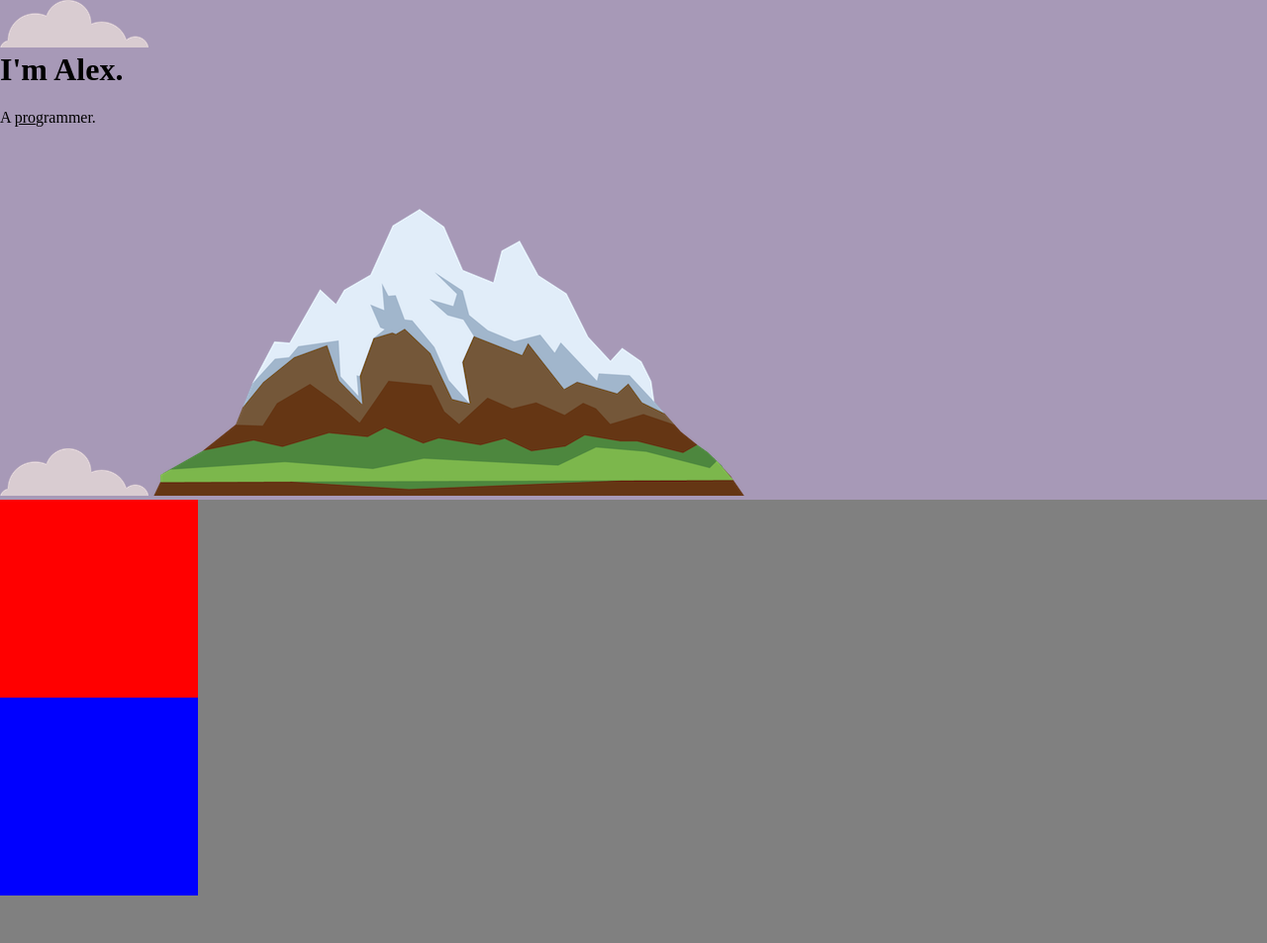
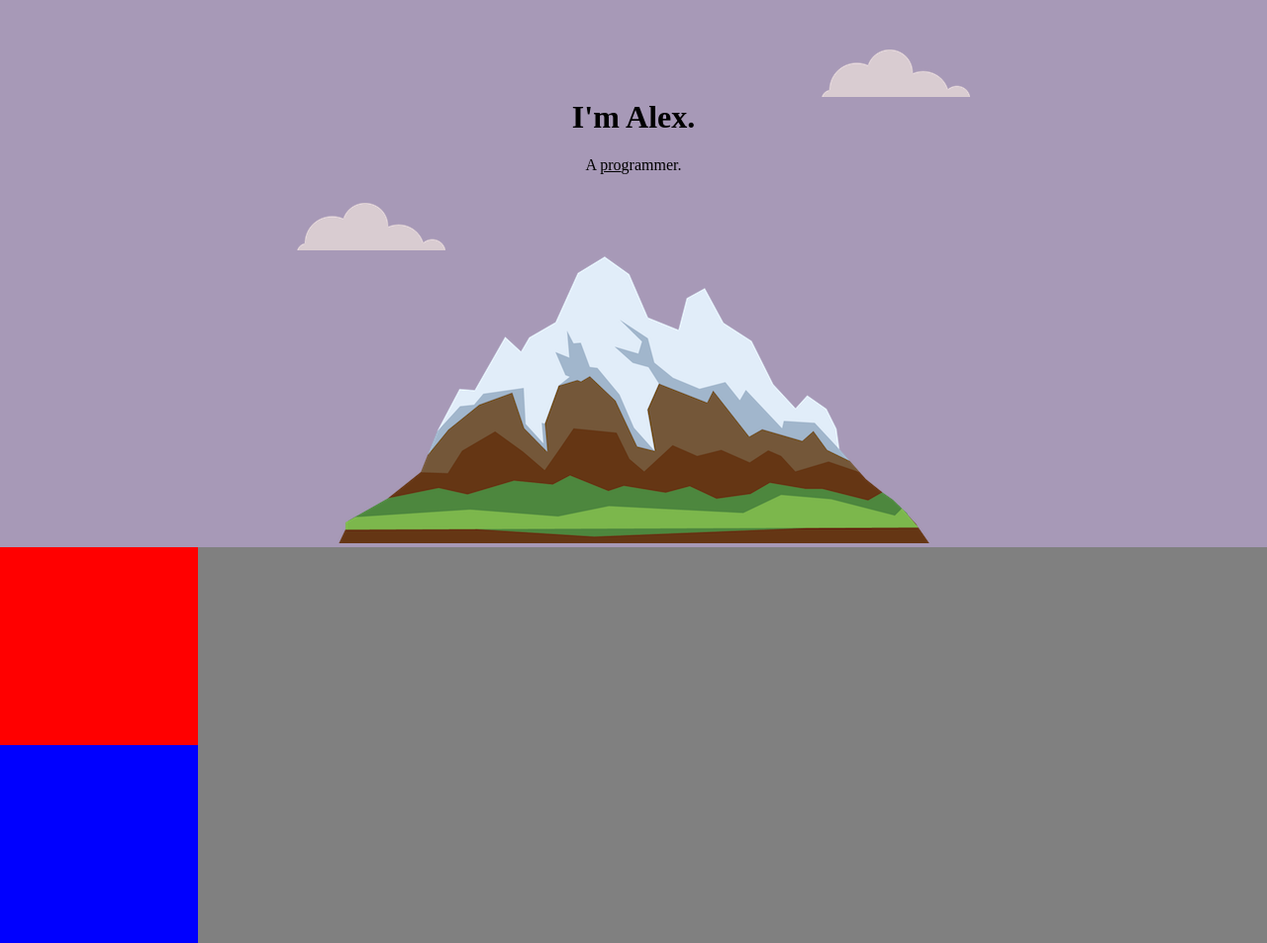
Before and after one commit to asbourlotos/tutorial-portfolio, a plain HTML site: page index.html in a window 1280 px wide. Shown: the whole page at 99% size. Before the commit the page ends 905 px from the top, so only its background shows below. Drawn offline with Linux system fonts and the light colour scheme.

Commit message:
commit for 4-14-2022. Video 49.

```diff
--- a/css/styles.css
+++ b/css/styles.css
@@ -1,6 +1,7 @@
 body {
     background-color: grey;
     margin: 0;
+    text-align: center;
 }
 
 h1 {
@@ -15,6 +16,8 @@ span {
 
 #top-container {
     background-color: #A799B7;
+    position: relative;
+    padding-top: 100px;
 }
 
 #middle-container {
@@ -28,3 +31,17 @@ span {
     height: 200px;
     background-color: blue;
 }
+
+/*****CLASS SELECTORS*****/
+
+.top-cloud {
+    position: absolute;
+    right: 300px;
+    top: 50px;
+}
+
+.bottom-cloud {
+    position: absolute;
+    left: 300px;
+    bottom: 300px;
+}
--- a/index.html
+++ b/index.html
@@ -10,10 +10,10 @@
 </head>
 <body>
     <div id="top-container">
-        <img src="images/cloud.png" alt="cloud-img">
+        <img class="top-cloud" src="images/cloud.png" alt="cloud-img">
         <h1>I'm Alex.</h1>
         <p>A <span>pro</span>grammer.</p>
-        <img src="images/cloud.png" alt="cloud-img">
+        <img class="bottom-cloud" src="images/cloud.png" alt="cloud-img">
         <img src="images/mountain.png" alt="mountain-img">
     </div>
     <div id="middle-container">
```
